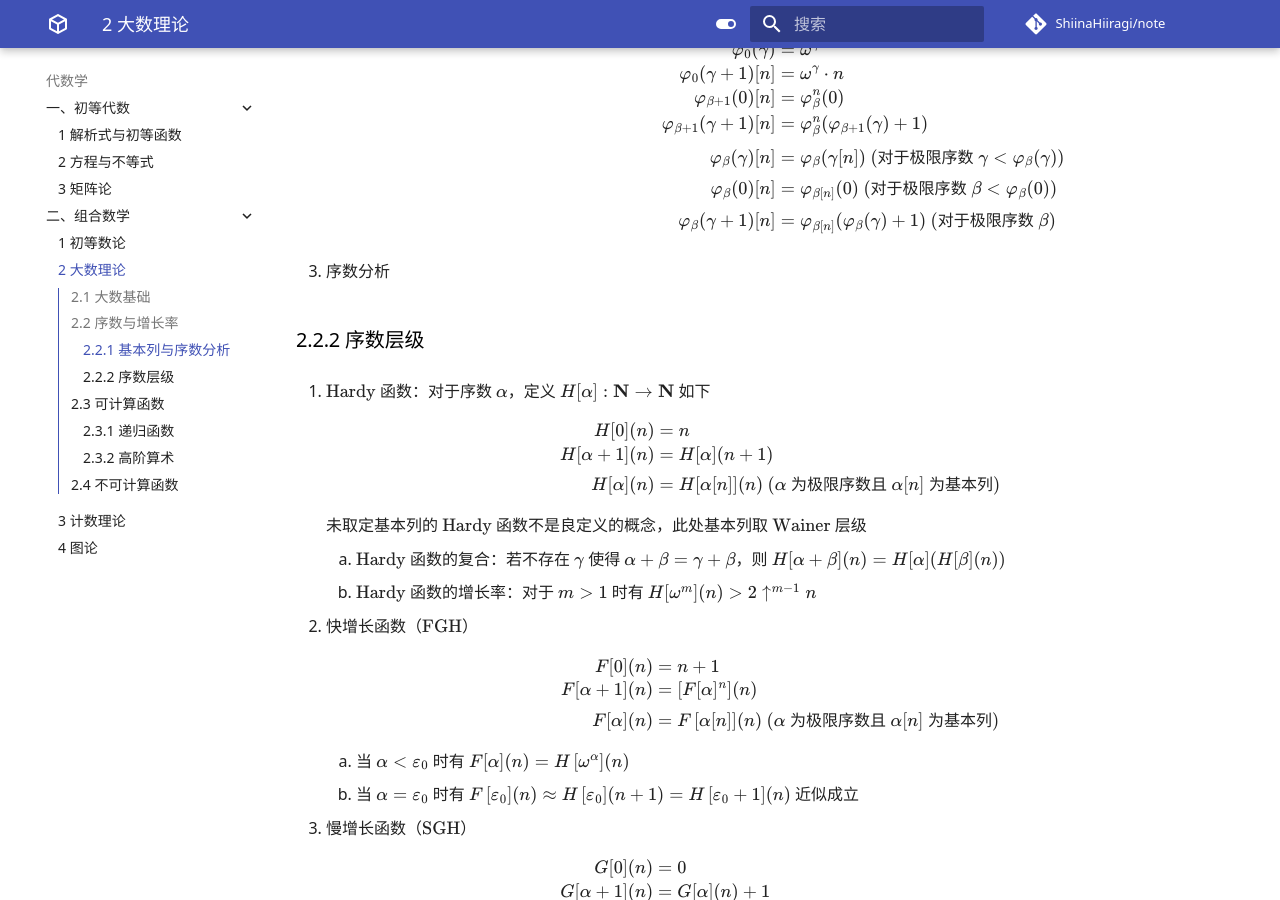
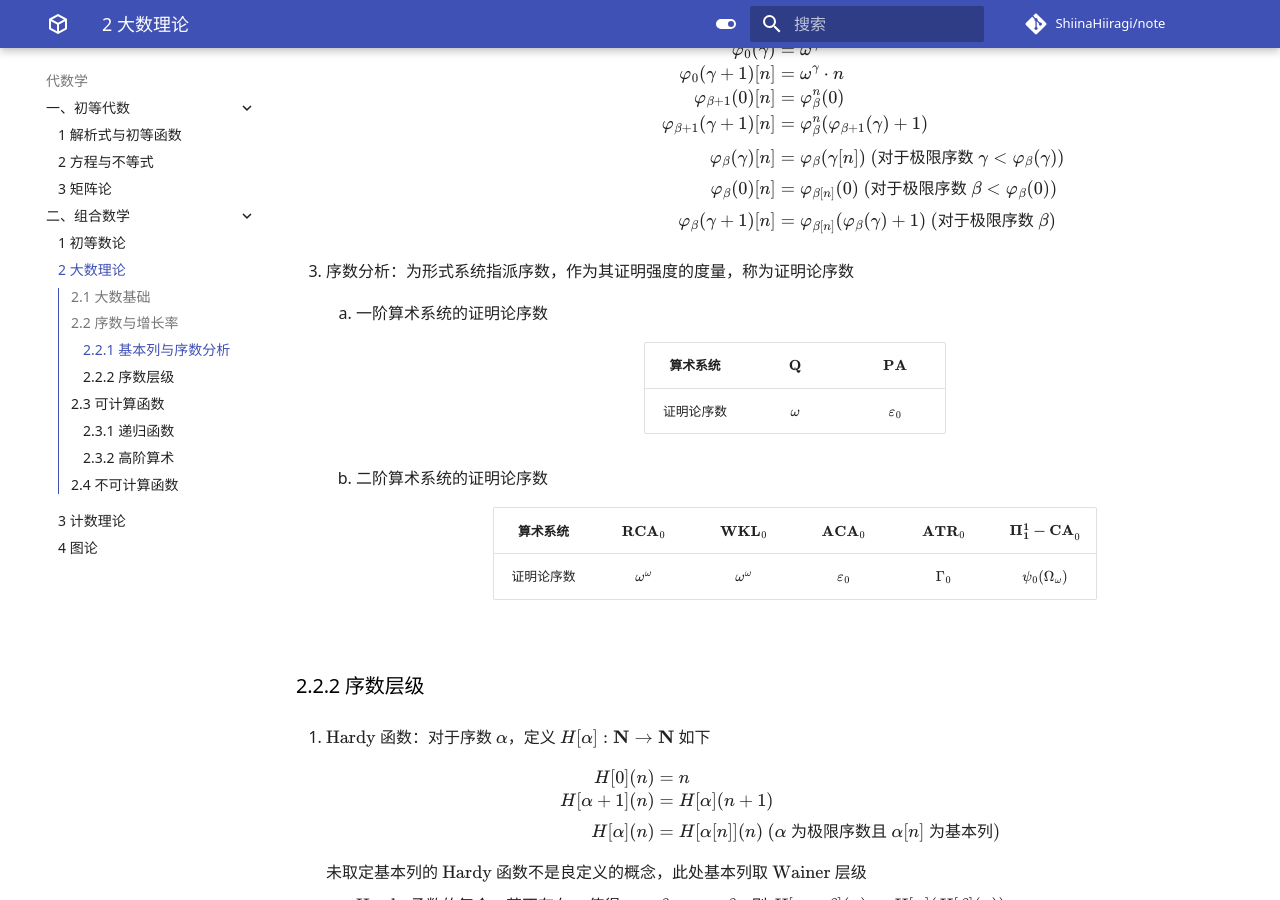
Before and after one commit to ShiinaHiiragi/note, an MkDocs documentation site: the page built from docs/alg/comb/gg.md, in a window 1280 px wide and 900 px high, scrolled down 2799 px. Built offline with MkDocs 1.6.1 and Material for MkDocs 9.7.7, drawn with Linux system fonts in a browser that asks for light colours; comment, search, counter and statistics services are not loaded.

```diff
--- a/docs/alg/comb/gg.md
+++ b/docs/alg/comb/gg.md
@@ -131,7 +131,26 @@
         \end{aligned}
         $$
 
-3. 序数分析
+3. 序数分析：为形式系统指派序数，作为其证明强度的度量，称为证明论序数
+    1. 一阶算术系统的证明论序数
+
+        <div class="text-table">
+
+        |  算术系统  | $\mathbf Q$ |  $\mathbf{PA}$  |
+        | :--------: | :---------: | :-------------: |
+        | 证明论序数 |  $\omega$   | $\varepsilon_0$ |
+
+        </div>
+
+    2. 二阶算术系统的证明论序数
+
+        <div class="text-table">
+
+        |  算术系统  | $\mathbf{RCA}_0$  | $\mathbf{WKL}_0$  | $\mathbf{ACA}_0$ | $\mathbf{ATR}_0$ |  $\mathbf{\Pi_1^1-CA}_0$  |
+        | :--------: | :---------------: | :---------------: | :--------------: | :--------------: | :-----------------------: |
+        | 证明论序数 | $\omega^{\omega}$ | $\omega^{\omega}$ | $\varepsilon_0$  |    $\Gamma_0$    | $\psi_0(\Omega_{\omega})$ |
+
+        </div>
 
 ### 2.2.2 序数层级
 1. $\text{Hardy}$ 函数：对于序数 $\alpha$，定义 $H[\alpha]: \mathbf N \to \mathbf N$ 如下
```
Also changed, not shown: docs/intro/norm.md (+8 -5 lines).
